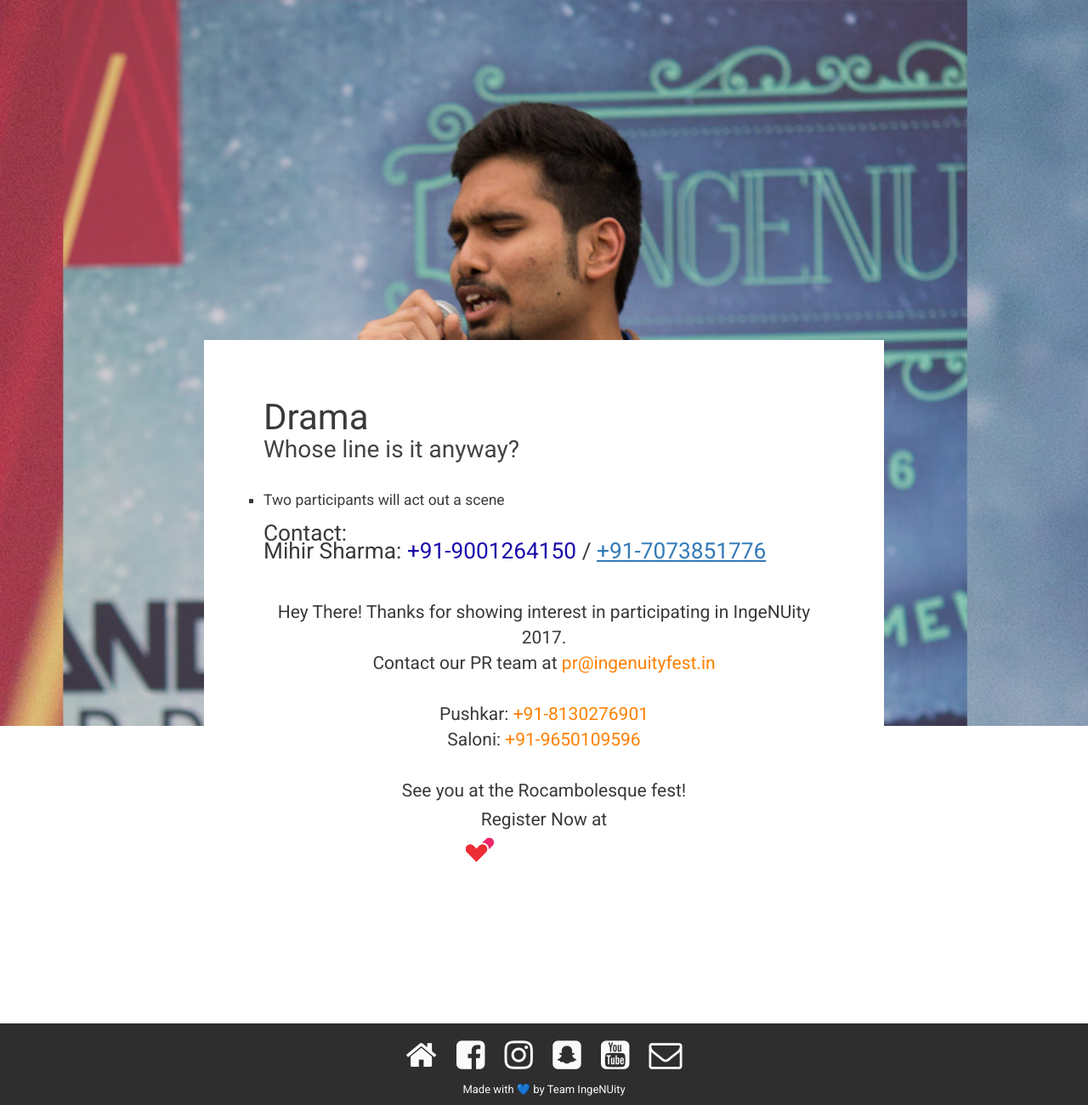
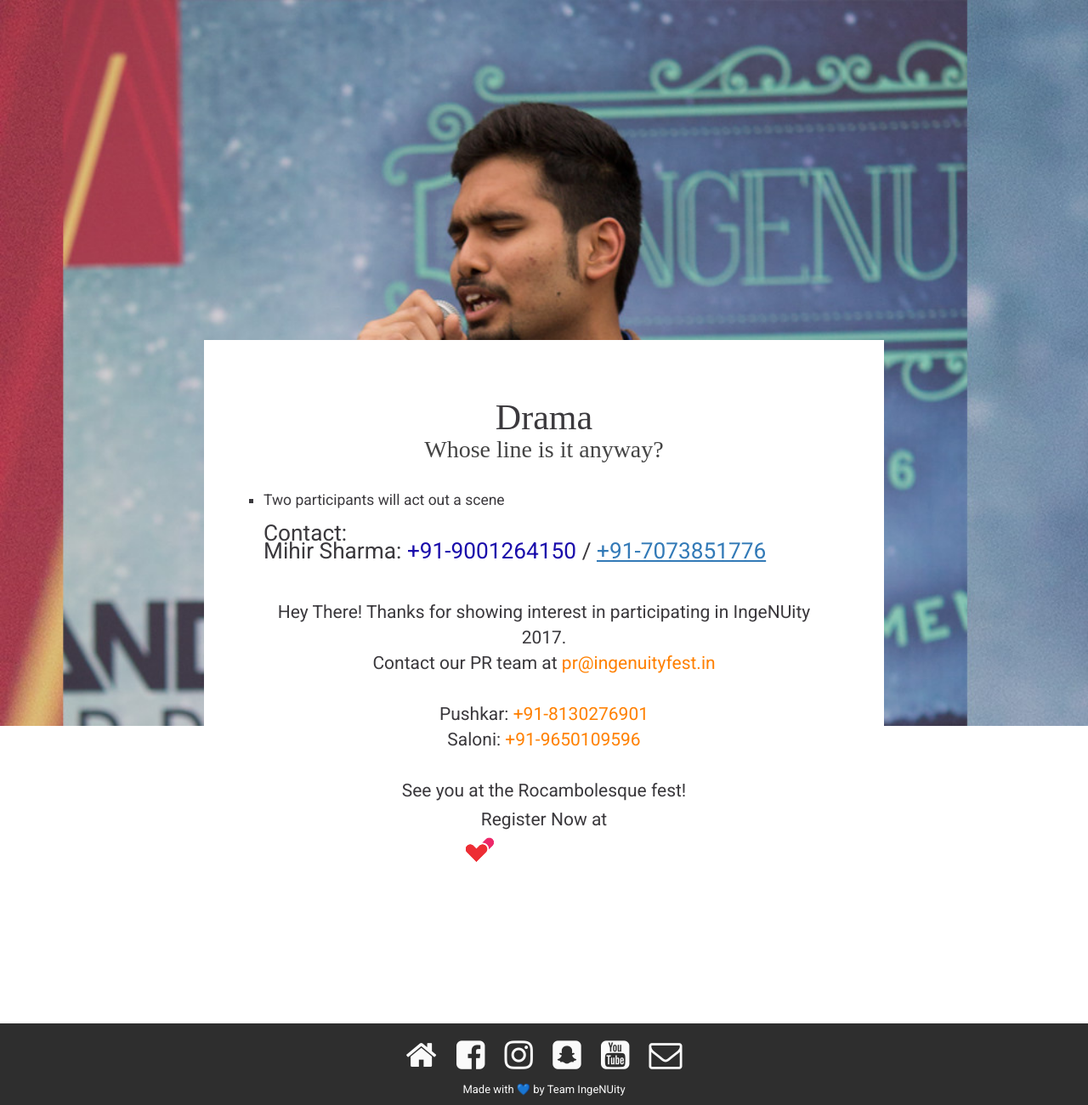
Before and after one commit to electron0zero/ingenuity17, a Jekyll site: the page built from _drama/drama-whos.md, in a window 1280 px wide. Shown: the whole page at 85% size. Built offline with Jekyll 4.4.1, drawn with Linux system fonts in a browser that asks for light colours; nearby versions of some CDN libraries; some web fonts are replaced.

Commit message:
font change for event layout

```diff
--- a/_layouts/event.html
+++ b/_layouts/event.html
@@ -10,8 +10,8 @@ layout: default
 
 <div class="card__content" >
   <div class="card__caption">
-    <h2 class="card__title">{{ page.title }}</h2>
-    <h3 class="card_subtitle">{{page.subtitle}}</h3>
+    <h2 class="card__title center aclonica">{{ page.title }}</h2>
+    <h3 class="card_subtitle center aclonica">{{page.subtitle}}</h3>
   </div>
   <div class="card__copy">
     {{ page.content }}
```
